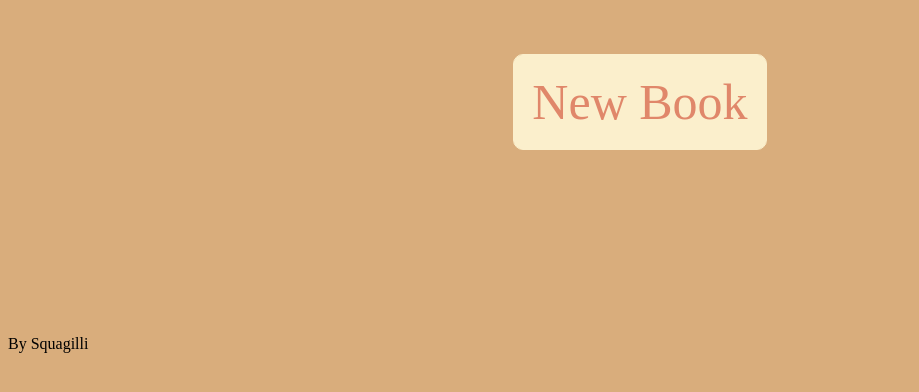
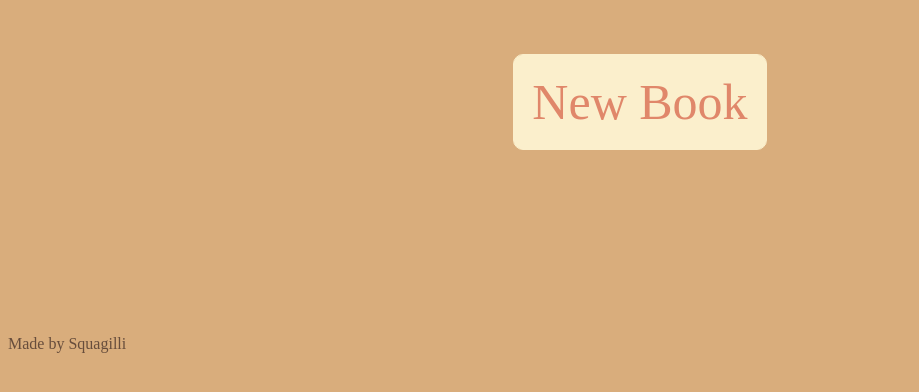
Before and after one commit to Squagilli/Library, a plain HTML site: page index.html in a window 1280 px wide. Shown: the part 158-550 px from the top of the page, without its empty margins (0-919 px from the left). Drawn offline with Linux system fonts and the light colour scheme; a web font is replaced by a local one.

Commit message:
added hyperlink in footer. final css

```diff
--- a/index.html
+++ b/index.html
@@ -31,5 +31,7 @@
         </div>
         <script src='scripts.js'></script>
     </body>
-    <footer>By Squagilli</footer>
+    <footer>
+        <a href='https://github.com/Squagilli' target='_blank'>Made by Squagilli</a>
+    </footer>
 </html>
--- a/styles.css
+++ b/styles.css
@@ -151,3 +151,8 @@ input {
   border-radius: 10px;
 
 }
+
+a {
+  color: #674d3c;
+  text-decoration: none;
+}
```
